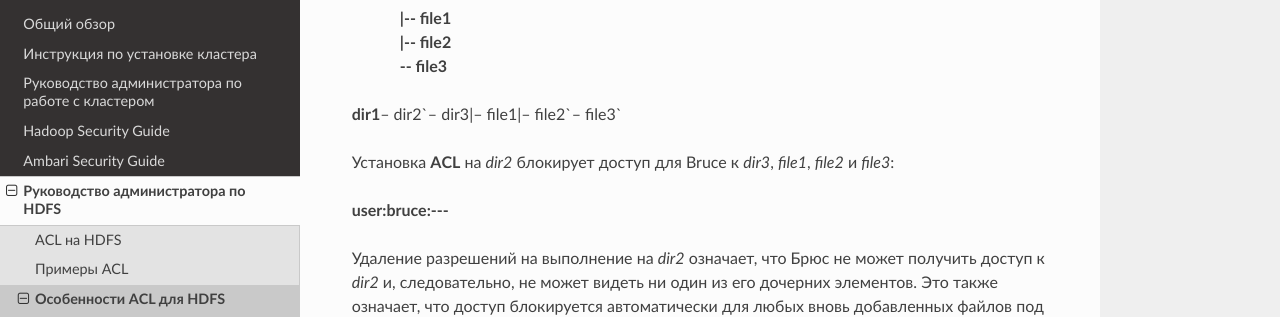
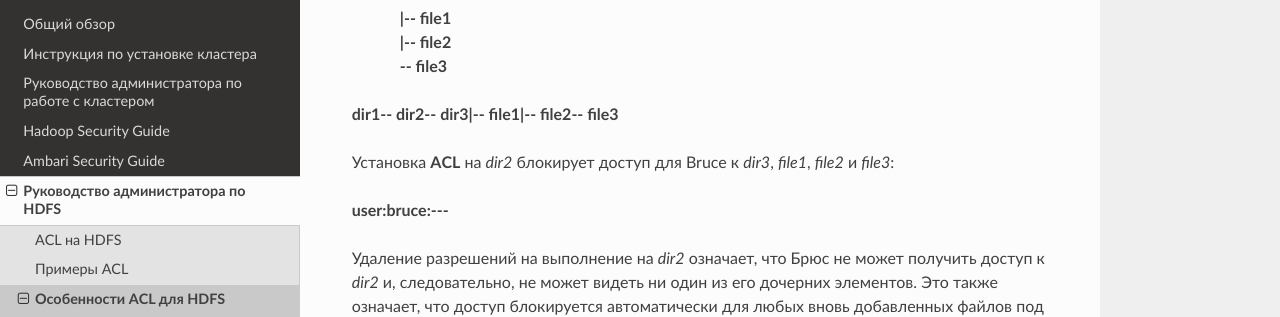
Before and after one commit to arenadata/docs_adps, a Sphinx documentation site: the page built from source/HDFSadmin/features.rst, in a window 1280 px wide and 900 px high, scrolled down 4835 px. Shown: the part 153-470 px from the top of the window. Built offline with Sphinx 7.4.7 and the Read the Docs theme 2.0.0, drawn with Linux system fonts in a browser that asks for light colours.

Commit message:
Update features.rst

```diff
--- a/source/HDFSadmin/features.rst
+++ b/source/HDFSadmin/features.rst
@@ -194,7 +194,7 @@ ACL по умолчанию
         :command:`|-- file1` |br|
         :command:`|-- file2` |br|
         :command:`-- file3` |br|
-:command:`dir1`-- dir2`-- dir3|-- file1|-- file2`-- file3`
+:command:`dir1-- dir2-- dir3|-- file1|-- file2-- file3`
 
 Установка **ACL** на *dir2* блокирует доступ для Bruce к *dir3*, *file1*, *file2* и *file3*:
 
```
